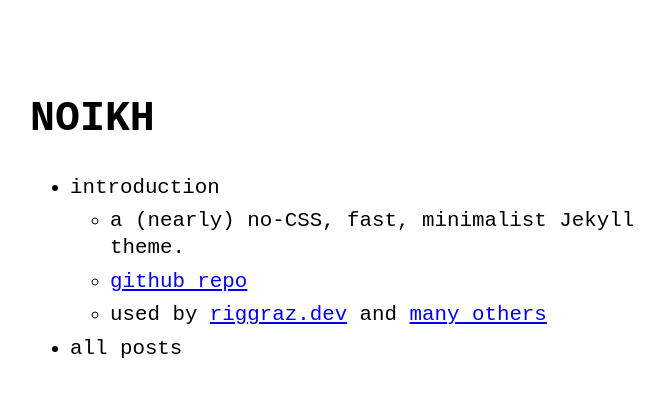
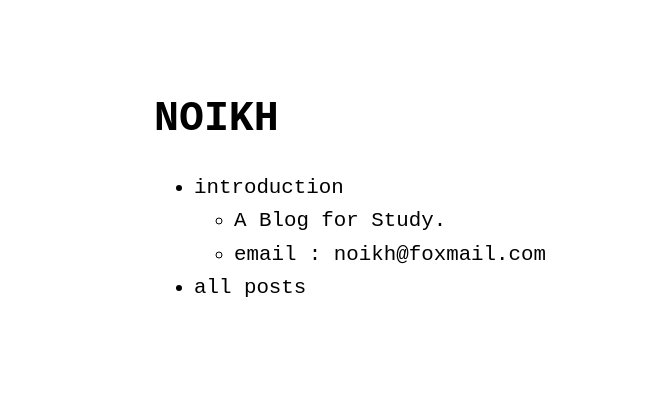
Before and after one commit to NOIKH/NOIKH.github.io, a Jekyll site: the page built from index.md, in a window 1280 px wide. Shown: the top 397 px of the page, without its empty margins (290-955 px from the left). Built offline with Jekyll 4.4.1, drawn with Linux system fonts in a browser that asks for light colours.

Commit message:
Update menu.yml

```diff
--- a/_data/menu.yml
+++ b/_data/menu.yml
@@ -4,14 +4,17 @@
 entries:
   - title: introduction
     entries:
-      - title: a (nearly) no-CSS, fast, minimalist Jekyll theme.
-      - title: github repo
-        url: https://github.com/riggraz/no-style-please
-      - title: "used by <a href='https://riggraz.dev'>riggraz.dev</a> and <a href='https://github.com/riggraz/no-style-please/network/dependents'>many others</a>"
+    - title: A Blog for Study.
+    - title: "email : noikh@foxmail.com"
+#      - title: a (nearly) no-CSS, fast, minimalist Jekyll theme.
+#      - title: github repo
+#        url: https://github.com/riggraz/no-style-please
+#      - title: "used by <a href='https://riggraz.dev'>riggraz.dev</a> and <a href='https://github.com/riggraz/no-style-please/network/dependents'>many others</a>"
 
   - title: all posts
     post_list:
-      limit: 5
+    - title: "No more post."
+      #limit: 5
       show_more: true
       show_more_text: See archive...
       show_more_url: archive.html
```
